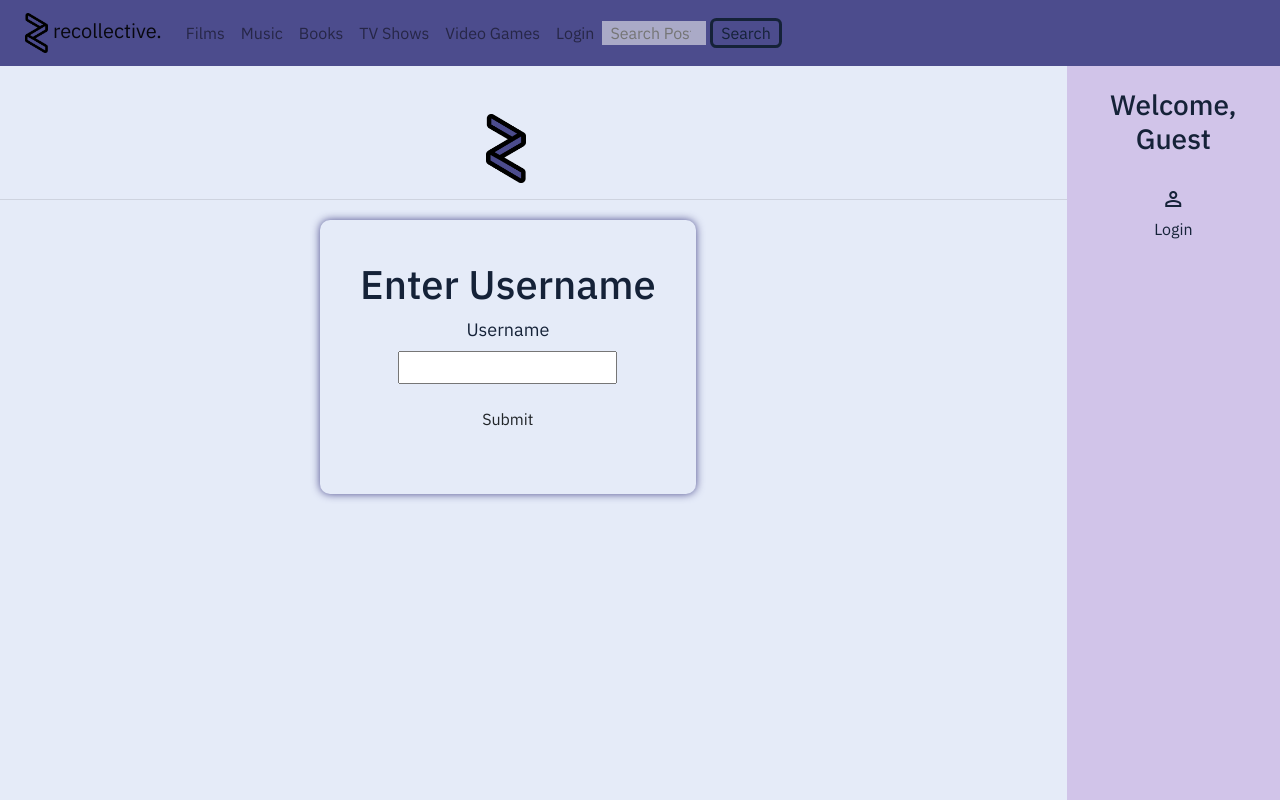
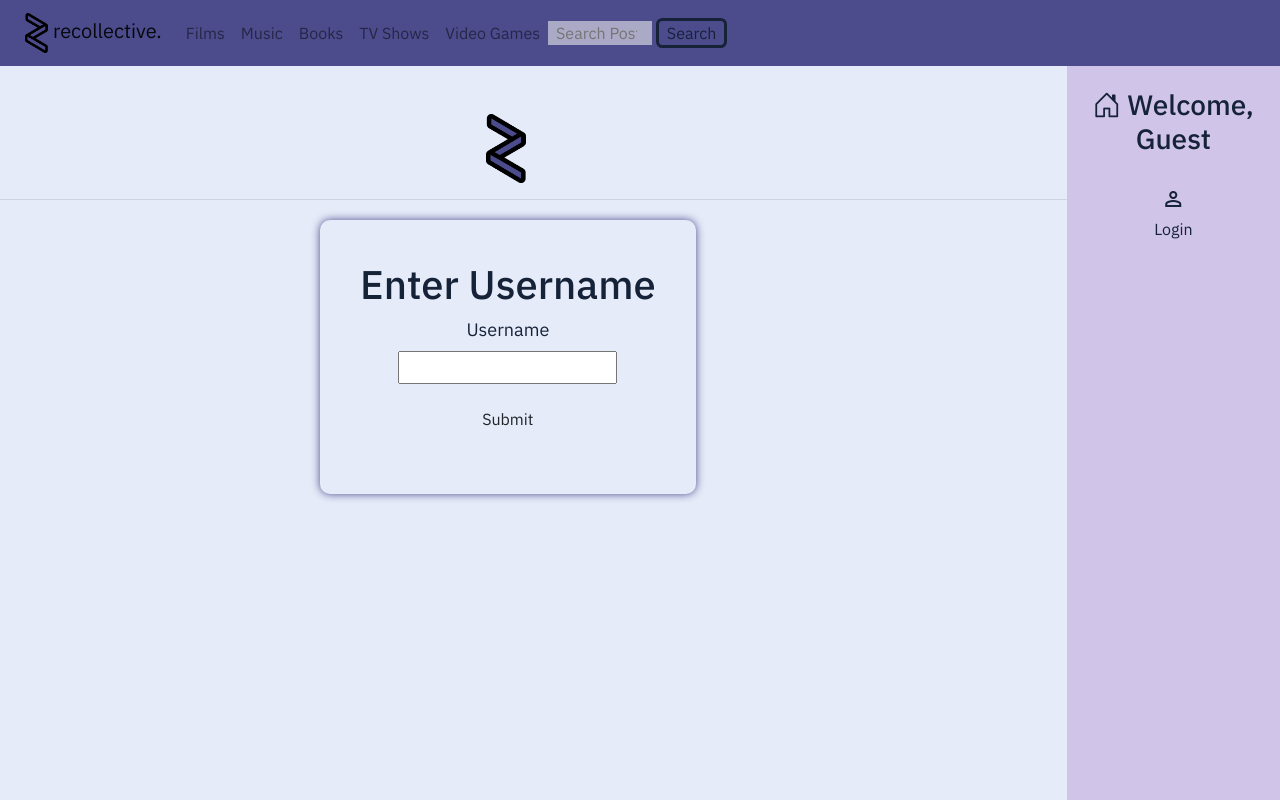
Before and after one commit to MonkeInABox/CITS3403Project, a Flask app: page /send-reset/ in a window 1280 px wide. Run offline with Flask 3, Linux system fonts and the light colour scheme; some libraries are stand-ins or nearby versions.

Commit message:
sidebar dropdown
the sidebar drop down disappeared when screen is narrow again-- fixed and moved login function from navbar to sidebar

```diff
--- a/app/main/templates/heading.html
+++ b/app/main/templates/heading.html
@@ -3,8 +3,8 @@
 <link rel="stylesheet" href="https://cdn.jsdelivr.net/npm/bootstrap@4.3.1/dist/css/bootstrap.min.css"
   integrity="sha384-ggOyR0iXCbMQv3Xipma34MD+dH/1fQ784/j6cY/iJTQUOhcWr7x9JvoRxT2MZw1T" crossorigin="anonymous">
 <link rel="stylesheet" href="{{ url_for('static',filename='styleguide.css') }}">
-<link rel="stylesheet"
-  href="https://fonts.googleapis.com/css2?family=IBM+Plex+Sans:ital,wght@0,100;0,200;0,300;0,400;0,500;0,600;0,700;1,100;1,200;1,300;1,400;1,500;1,600;1,700&display=swap">
+<link rel="stylesheet"href="https://fonts.googleapis.com/css2?family=IBM+Plex+Sans:ital,wght@0,100;0,200;0,300;0,400;0,500;0,600;0,700;1,100;1,200;1,300;1,400;1,500;1,600;1,700&display=swap">
+<link rel="stylesheet" href="https://cdnjs.cloudflare.com/ajax/libs/bootstrap-icons/1.10.0/font/bootstrap-icons.min.css">
 <link rel="stylesheet" href="https://fonts.googleapis.com/icon?family=Material+Icons">
 
 <head>
@@ -25,10 +25,16 @@
       <img src="{{ url_for('static',filename='recollective_logo.png') }}" alt="recollective logo" height="40vh">
       recollective.
     </a>
-    <button class="navbar-toggler" type="button" data-toggle="collapse" data-target="#navbarSupportedContent"
-      aria-controls="navbarSupportedContent" aria-expanded="false" aria-label="Toggle navigation">
-      <span class="navbar-toggler-icon"></span>
-    </button>
+
+    <div class="d-flex align-items-center">
+      <button class="btn btn-primary d-md-none toggle-btn" type="button" data-toggle="collapse" data-target="#sidebar" aria-controls="sidebar" aria-expanded="false" aria-label="Toggle navigation">
+          <span class="bi bi-person"></span>
+      </button>
+      <button class="navbar-toggler" type="button" data-toggle="collapse" data-target="#navbarSupportedContent" aria-controls="navbarSupportedContent" aria-expanded="false" aria-label="Toggle navigation">
+          <span class="navbar-toggler-icon"></span>
+      </button>
+    </div>
+
     <div class="collapse navbar-collapse" id="navbarSupportedContent">
       <ul class="navbar-nav">
         <li class="nav-item">
@@ -46,11 +52,6 @@
         <li class="nav-item">
           <a class="nav-link" href="{{ url_for('posts.categories', category='Video_Games') }}">Video Games</a>
         </li>
-        {% if current_user.is_anonymous %}
-        <li class="nav-item">
-          <a class="nav-link nav-log" id="login" href="{{ url_for('auth.login') }}">Login</a>
-        </li>
-        {% endif %}
       </ul>
       <div>
         <form action="{{ url_for('main.search')}}" method="POST">
```
Also changed, not shown: app.db.
